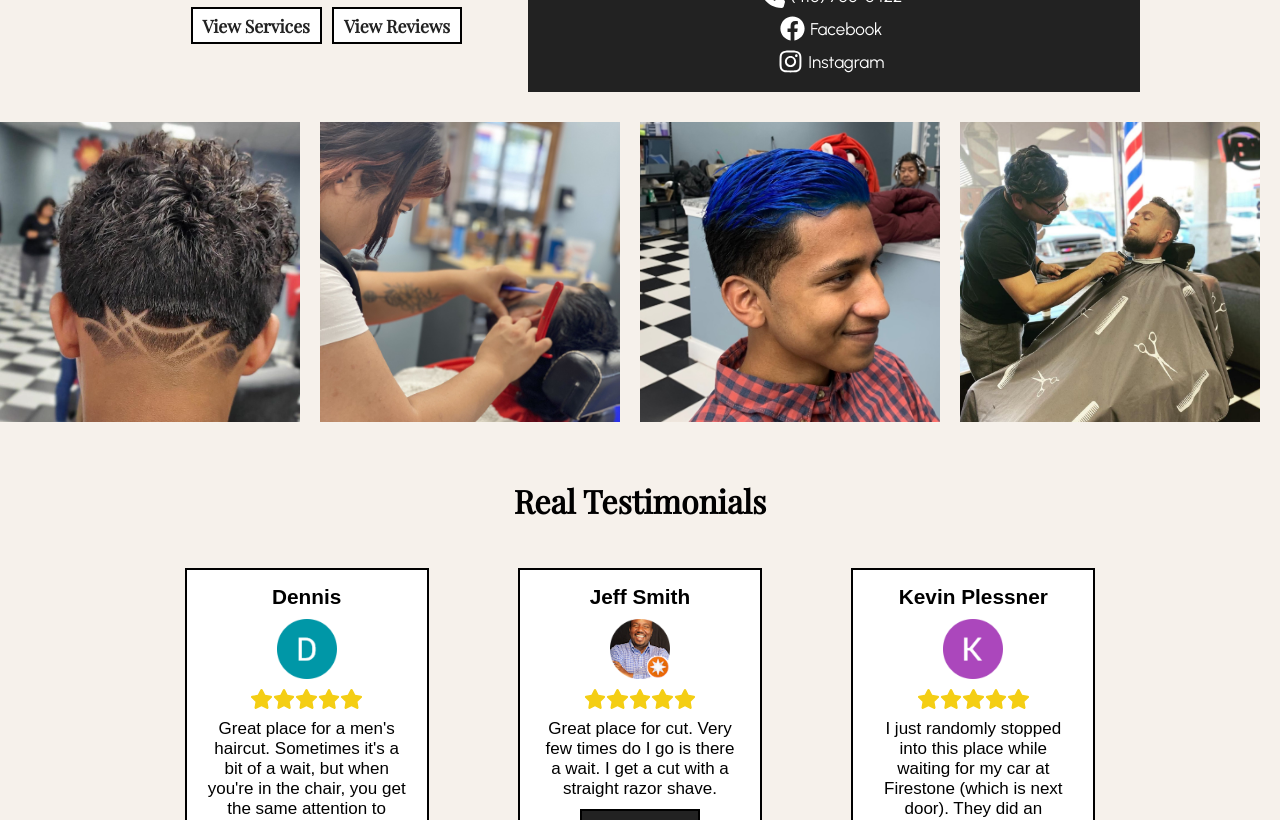
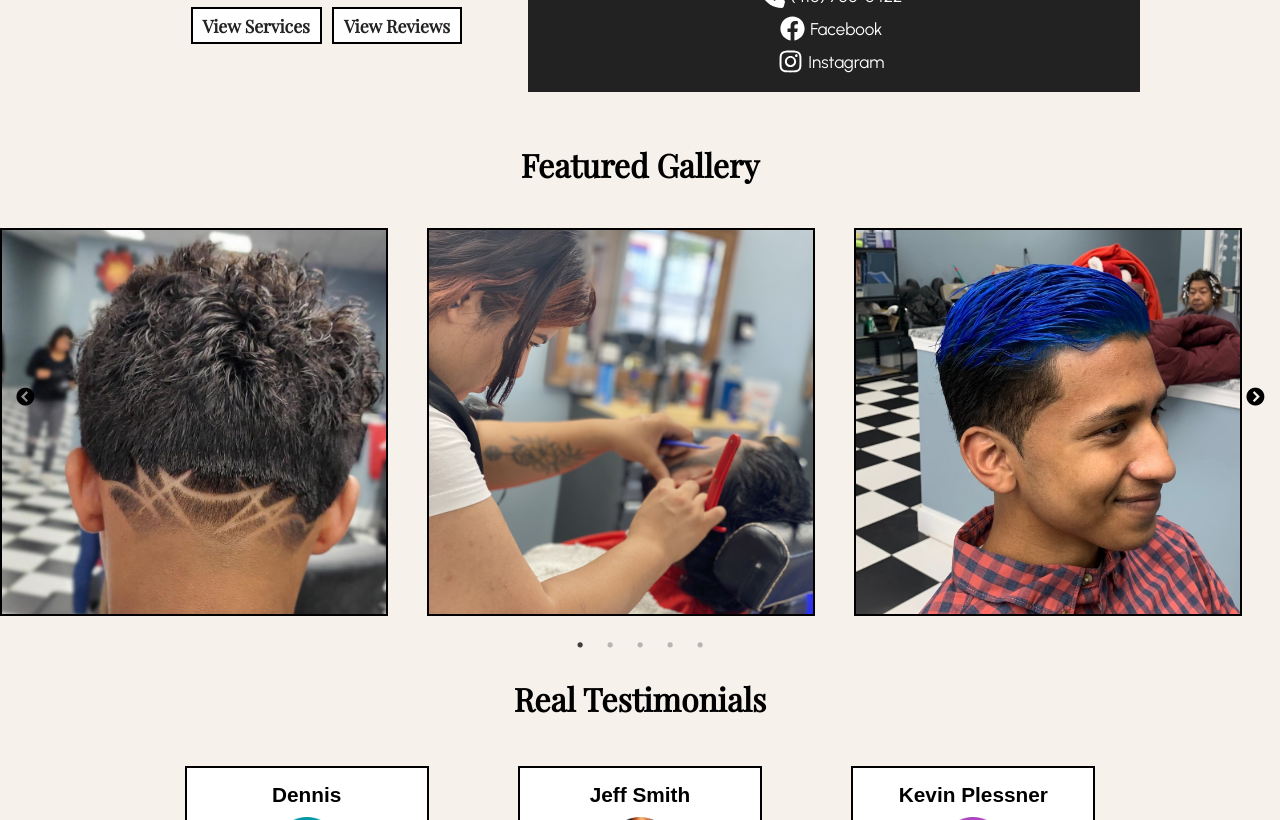
Before and after one commit to isaiahxs/isaulas, a React (Create React App) app: page / in a window 1280 px wide. Shown: the part 520-1340 px from the top of the page. Built offline with nearby package versions, Linux system fonts and the light colour scheme; a web font is replaced by a local one.

Commit message:
carousel shows correct number of images at correct breakpoints - need to center images

```diff
--- a/package.json
+++ b/package.json
@@ -10,6 +10,8 @@
     "react-dom": "^18.2.0",
     "react-router-dom": "^6.15.0",
     "react-scripts": "5.0.1",
+    "react-slick": "^0.29.0",
+    "slick-carousel": "^1.8.1",
     "web-vitals": "^2.1.4"
   },
   "scripts": {
--- a/src/components/GlenBurnie/GBGallery/GBGallery.css
+++ b/src/components/GlenBurnie/GBGallery/GBGallery.css
@@ -1,3 +1,8 @@
+.gallery-section {
+    /* max-width: 1000px; */
+    margin: auto;
+}
+
 .gallery-outer-container {
     overflow-x: scroll;
     width: 100%;
@@ -9,10 +14,64 @@
     flex-direction: row;
 }
 
+/*
 .gallery-image {
-    width: 300px;
-    /* Adjust as needed */
+    border: 2px solid black;
+    width: 350px;
     height: auto;
-    margin-right: 20px;
-    /* Adjust spacing between images */
+} */
+
+
+.slider-container .slick-slide img {
+    border: 2px solid black;
+    width: 90%;
+    height: auto;
 }
+
+.gallery-image {
+    /* display: flex !important; */
+    /* justify-content: center !important; */
+    /* margin-right: 5px !important; */
+}
+
+.slick-arrow {
+    /* height: 80px; */
+}
+
+.slick-next {
+    right: 15px !important;
+}
+
+.slick-prev {
+    left: 15px !important;
+}
+
+.slick-next,
+.slick-prev {
+    z-index: 1;
+    top: 170px;
+}
+
+.slick-prev:before,
+.slick-next:before {
+    opacity: 1 !important;
+    color: black;
+}
+
+.slick-list {
+    padding: 0 0% !important;
+}
+
+/* .slick-track {
+    max-width: 1000px;
+} */
+
+.slick-slide {
+    display: flex !important;
+    justify-content: center !important;
+    cursor: grab;
+}
+
+.slick-dots button:before {
+    margin-top: 10px;
+}
--- a/src/components/GlenBurnie/GBGallery/index.js
+++ b/src/components/GlenBurnie/GBGallery/index.js
@@ -1,4 +1,8 @@
 import React, { useRef, useEffect } from 'react';
+import Slider from 'react-slick';
+import 'slick-carousel/slick/slick.css';
+import 'slick-carousel/slick/slick-theme.css';
+
 import behind_lines from '../../../assets/images/GBCuts/behind-lines.png';
 import blade from '../../../assets/images/GBCuts/blade.jpg';
 import blue_dye from '../../../assets/images/GBCuts/blue-dye.jpg';
@@ -17,58 +21,103 @@ import womans_style from '../../../assets/images/GBCuts/womans-style.png';
 import './GBGallery.css';
 
 export default function GBGallery() {
-    const galleryRef = useRef(null);
+    const settings = {
+        dots: true,
+        infinite: true,
+        speed: 700,
+        slidesToShow: 3,
+        slidesToScroll: 3,
 
-    useEffect(() => {
-        // Auto-scroll the gallery
-        const gallery = galleryRef.current;
-        let scrollAmount = 0;
-        let slideTimer = setInterval(() => {
-            gallery.scrollLeft = scrollAmount;
-            scrollAmount += 2; // Adjust the scrolling speed as needed
-            if (scrollAmount >= gallery.scrollWidth - gallery.clientWidth) {
-                scrollAmount = 0;
+        responsive: [
+            {
+                breakpoint: 1200,
+                settings: {
+                    slidesToShow: 2,
+                    slidesToScroll: 2,
+                }
+            },
+            {
+                breakpoint: 480,
+                settings: {
+                    slidesToShow: 1,
+                    slidesToScroll: 1,
+                }
             }
-        }, 50); // Adjust the interval for smoothness
-
-        // Pause auto-scrolling when user interacts with the gallery
-        gallery.addEventListener('mouseover', () => {
-            clearInterval(slideTimer);
-        });
-        gallery.addEventListener('mouseout', () => {
-            slideTimer = setInterval(() => {
-                gallery.scrollLeft = scrollAmount;
-                scrollAmount += 2; // Adjust the scrolling speed as needed
-                if (scrollAmount >= gallery.scrollWidth - gallery.clientWidth) {
-                    scrollAmount = 0;
-                }
-            }, 50); // Adjust the interval for smoothness
-        });
-
-        return () => {
-            clearInterval(slideTimer);
-        };
-    }, []);
+        ]
+    };
 
     return (
-        <div className='gallery-outer-container'>
-            <div className='gallery-inner-container' ref={galleryRef}>
-                <img src={behind_lines} alt='Image 0' className='gallery-image' />
-                <img src={blade} alt='Image 1' className='gallery-image' />
-                <img src={blue_dye} alt='Image 2' className='gallery-image' />
-                <img src={client_cut} alt='Image 3' className='gallery-image' />
-                <img src={curls} alt='Image 4' className='gallery-image' />
-                <img src={fade_behind} alt='Image 5' className='gallery-image' />
-                {/* <img src={fili} alt='Image 6' className='gallery-image' /> */}
-                <img src={heart_design} alt='Image 7' className='gallery-image' />
-                <img src={highlight_curls} alt='Image 8' className='gallery-image' />
-                <img src={kids_haircut} alt='Image 9' className='gallery-image' />
-                <img src={line_behind} alt='Image 10' className='gallery-image' />
-                <img src={makeup} alt='Image 11' className='gallery-image' />
-                <img src={red_dye} alt='Image 12' className='gallery-image' />
-                <img src={side_lines} alt='Image 13' className='gallery-image' />
-                <img src={womans_style} alt='Image 14' className='gallery-image' />
+        <div className='gallery-section'>
+            <div className='home-header-container'>
+                <h1 className='home-header'>Featured Gallery</h1>
+            </div>
+
+            <div className="slider-container">
+                <Slider {...settings}>
+                    <div>
+                        <img src={behind_lines} alt='Line design haircut' className='gallery-image' />
+                    </div>
+                    <div>
+                        <img src={blade} alt='Stylist shaving a beard' className='gallery-image' />
+                    </div>
+                    <div>
+                        <img src={blue_dye} alt='Blue hair dye haircut' className='gallery-image' />
+                    </div>
+                    <div>
+                        <img src={client_cut} alt="Barber cutting customer's hair" className='gallery-image' />
+                    </div>
+                    <div>
+                        <img src={curls} alt="Stylist curling customer's hair" className='gallery-image' />
+                    </div>
+                    <div>
+                        <img src={fade_behind} alt='Fade haircut from behind' className='gallery-image' />
+                    </div>
+                    <div>
+                        <img src={heart_design} alt='Heart haircut design' className='gallery-image' />
+                    </div>
+                    <div>
+                        <img src={highlight_curls} alt='Curled and dyed hair' className='gallery-image' />
+                    </div>
+                    <div>
+                        <img src={kids_haircut} alt="Kid's haircut" className='gallery-image' />
+                    </div>
+                    <div>
+                        <img src={line_behind} alt='Line design from behind' className='gallery-image' />
+                    </div>
+                    <div>
+                        <img src={makeup} alt='Customer with makeup applied and hair curled' className='gallery-image' />
+                    </div>
+                    <div>
+                        <img src={red_dye} alt='Red dyed haircut' className='gallery-image' />
+                    </div>
+                    <div>
+                        <img src={side_lines} alt='Line design on the side' className='gallery-image' />
+                    </div>
+                    <div>
+                        <img src={womans_style} alt="Curled and dyed woman's hair" className='gallery-image' />
+                    </div>
+                </Slider>
             </div>
         </div>
     );
 }
+
+
+{/* <div className='gallery-outer-container'>
+    <div className='gallery-inner-container' ref={galleryRef}>
+        <img src={behind_lines} alt='Line design haircut' className='gallery-image' />
+        <img src={blade} alt='Stylist shaving a beard' className='gallery-image' />
+        <img src={blue_dye} alt='Blue hair dye haircut' className='gallery-image' />
+        <img src={client_cut} alt="Barber cutting customer's hair" className='gallery-image' />
+        <img src={curls} alt="Stylist curling customer's hair" className='gallery-image' />
+        <img src={fade_behind} alt='Fade haircut from behind' className='gallery-image' />
+        <img src={heart_design} alt='Heart haircut design' className='gallery-image' />
+        <img src={highlight_curls} alt='Curled and dyed hair' className='gallery-image' />
+        <img src={kids_haircut} alt="Kid's haircut" className='gallery-image' />
+        <img src={line_behind} alt='Line design from behind' className='gallery-image' />
+        <img src={makeup} alt='Customer with makeup applied and hair curled' className='gallery-image' />
+        <img src={red_dye} alt='Red dyed haircut' className='gallery-image' />
+        <img src={side_lines} alt='Line design on the side' className='gallery-image' />
+        <img src={womans_style} alt="Curled and dyed woman's hair" className='gallery-image' />
+    </div>
+</div> */}
```
Also changed, not shown: 1 other file (tests, documents, lock files or other folders).
